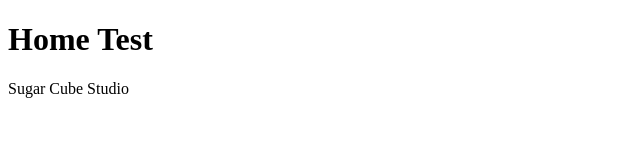
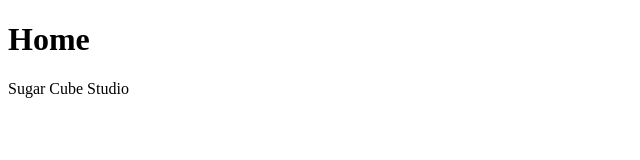
Before and after one commit to westwick/sugarcubestudio, a Nuxt app: page / in a window 1280 px wide. Shown: the top 160 px of the page, without its empty margins (0-640 px from the left). Built offline with nearby package versions, Linux system fonts and the light colour scheme.

Commit message:
test notifications

```diff
--- a/pages/index.vue
+++ b/pages/index.vue
@@ -1,4 +1,4 @@
 <template>
-    <h1>Home Test</h1>
+    <h1>Home</h1>
     <p>Sugar Cube Studio</p>
 </template>
```
